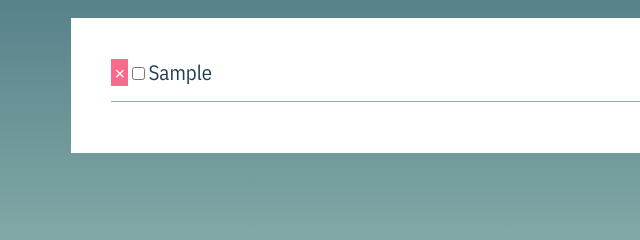
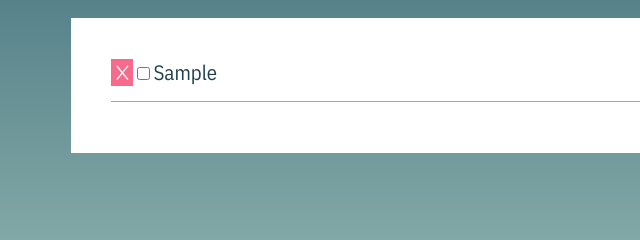
Before and after one commit to hieu-ng/todo-list, a plain HTML site: page index.html in a window 1280 px wide. Both pictures are taken after typing "Sample" into the empty fields and a click on the button "ADD". Shown: the part 157-397 px from the top of the page, 0-640 px from the left. Drawn offline with nearby package versions, Linux system fonts and the light colour scheme.

Commit message:
Fix minor UI issue

```diff
--- a/app.js
+++ b/app.js
@@ -24,7 +24,7 @@ function addTask(task) {
   let ul = document.querySelector('ul');
   let li = document.createElement('li');
   li.innerHTML =
-    `<span class="delete">×</span><input type="checkbox"><label>${task}</label>`;
+    `<span class="delete">❌</span><input type="checkbox"><label>${task}</label>`;
   ul.appendChild(li);
   document.querySelector('.tasksBoard')
     .style.display = 'block';
--- a/style.css
+++ b/style.css
@@ -59,7 +59,7 @@ button {
   padding-top: 10px;
   padding-bottom: 10px;
   padding-right: 40px;
-  /*display: none;*/
+  display: none;
 }
 
 ul {
```
